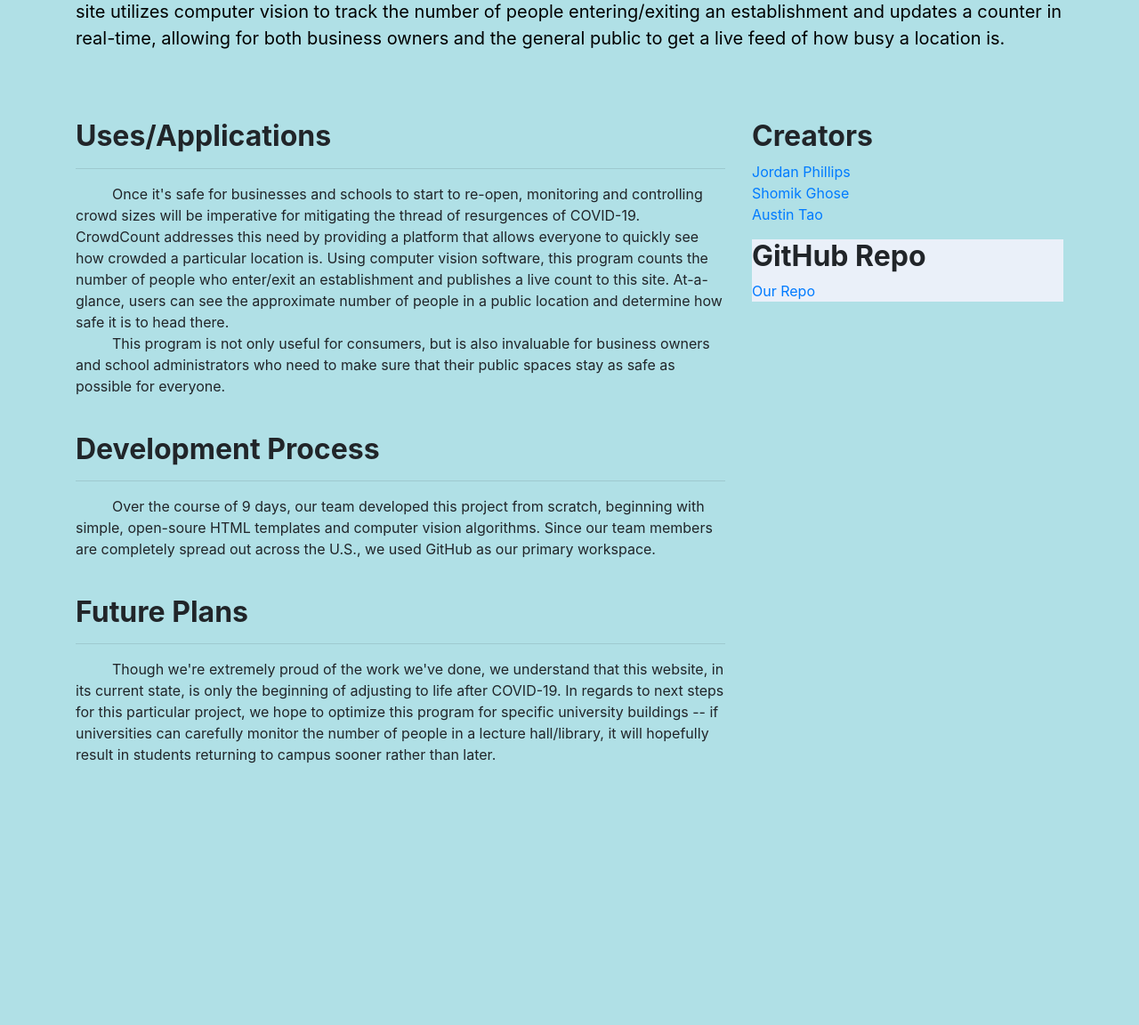
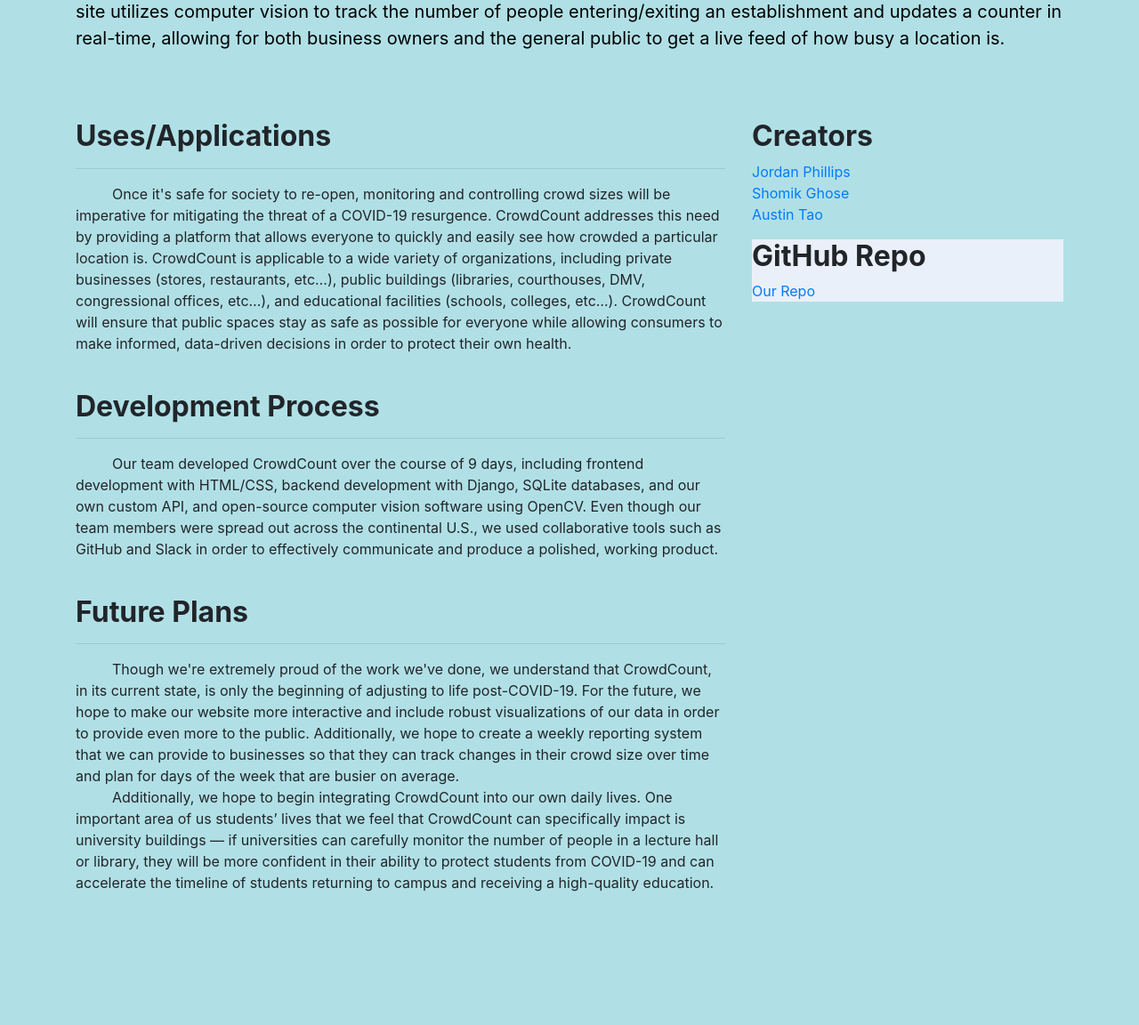
Before and after one commit to jordanphillips23/HealthHack, a Django app: page /about/ in a window 1280 px wide. Shown: the part 385-1537 px from the top of the page at 89% size. Before the commit the page ends 1243 px from the top, so only its background shows below. Run offline with Django 3.2, Linux system fonts and the light colour scheme; some libraries are stand-ins or nearby versions.

Commit message:
fixed about page

```diff
--- a/HealthHack/HealthHack/templates/pages/std/about.html
+++ b/HealthHack/HealthHack/templates/pages/std/about.html
@@ -22,23 +22,23 @@
           <h2><b>Uses/Applications</b></h2>
     <hr>
             <p>
-              &emsp; &emsp; Once it's safe for businesses and schools to start to re-open, monitoring and controlling crowd sizes will be imperative for mitigating the thread of resurgences of COVID-19. CrowdCount addresses this need by providing a platform that allows everyone to quickly see how crowded a particular location is. Using computer vision software, this program counts the number of people who enter/exit an establishment and publishes a live count to this site. At-a-glance, users can see the approximate number of people in a public location and determine how safe it is to head there. <br>
-
-              &emsp; &emsp; This program is not only useful for consumers, but is also invaluable for business owners and school administrators who need to make sure that their public spaces stay as safe as possible for everyone.
+              &emsp; &emsp; Once it's safe for society to re-open, monitoring and controlling crowd sizes will be imperative for mitigating the threat of a COVID-19  resurgence. CrowdCount addresses this need by providing a platform that allows everyone to quickly and easily see how crowded a particular location is. CrowdCount is applicable to a wide variety of organizations, including private businesses (stores, restaurants, etc…), public buildings (libraries, courthouses, DMV, congressional offices, etc…), and educational facilities (schools, colleges, etc…). CrowdCount will ensure that public spaces stay as safe as possible for everyone while allowing consumers to make informed, data-driven decisions in order to protect their own health.
             </p>
             <br>
 
             <h2><b>Development Process</b></h2>
             <hr>
             <p>
-              &emsp; &emsp; Over the course of 9 days, our team developed this project from scratch, beginning with simple, open-soure HTML templates and computer vision algorithms. Since our team members are completely spread out across the U.S., we used GitHub as our primary workspace.
+              &emsp; &emsp; Our team developed CrowdCount over the course of 9 days, including frontend development with HTML/CSS, backend development with Django, SQLite databases, and our own custom API, and open-source computer vision software using OpenCV. Even though our team members were spread out across the continental U.S., we used collaborative tools such as GitHub and Slack in order to effectively communicate and produce a polished, working product.
             </p>
             <br>
 
             <h2><b>Future Plans</b></h2>
             <hr>
             <p>
-              &emsp; &emsp; Though we're extremely proud of the work we've done, we understand that this website, in its current state, is only the beginning of adjusting to life after COVID-19. In regards to next steps for this particular project, we hope to optimize this program for specific university buildings -- if universities can carefully monitor the number of people in a lecture hall/library, it will hopefully result in students returning to campus sooner rather than later.
+              &emsp; &emsp; Though we're extremely proud of the work we've done, we understand that CrowdCount, in its current state, is only the beginning of adjusting to life post-COVID-19. For the future, we hope to make our website more interactive and include robust visualizations of our data in order to provide even more to the public. Additionally, we hope to create a weekly reporting system that we can provide to businesses so that they can track changes in their crowd size over time and plan for days of the week that are busier on average. <br>
+
+                &emsp; &emsp; Additionally, we hope to begin integrating CrowdCount into our own daily lives. One important area of us students’ lives that we feel that CrowdCount can specifically impact is university buildings — if universities can carefully monitor the number of people in a lecture hall or library, they will be more confident in their ability to protect students from COVID-19 and can accelerate the timeline of students returning to campus and receiving a high-quality education.
             </p>
             <br>
             <br>
```
